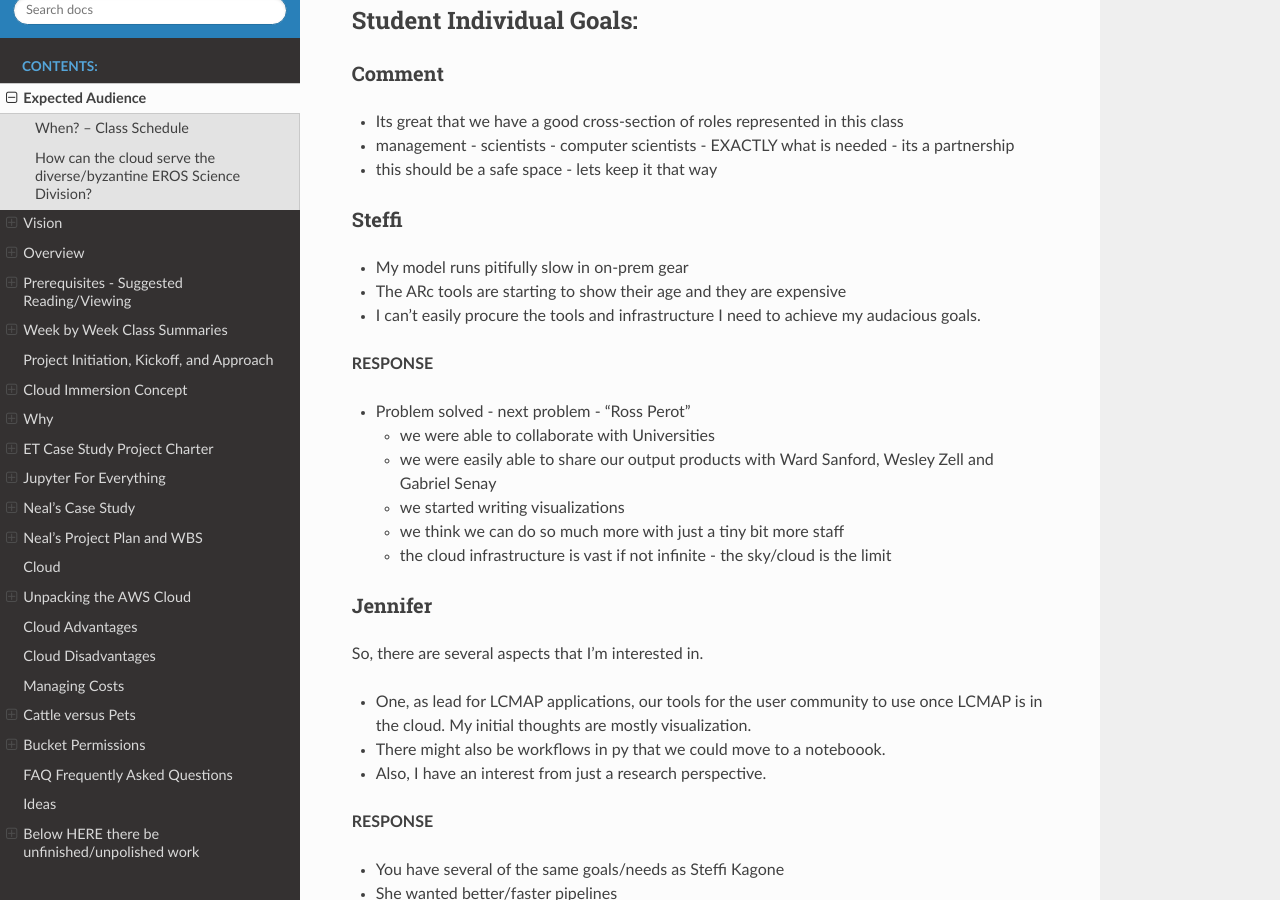
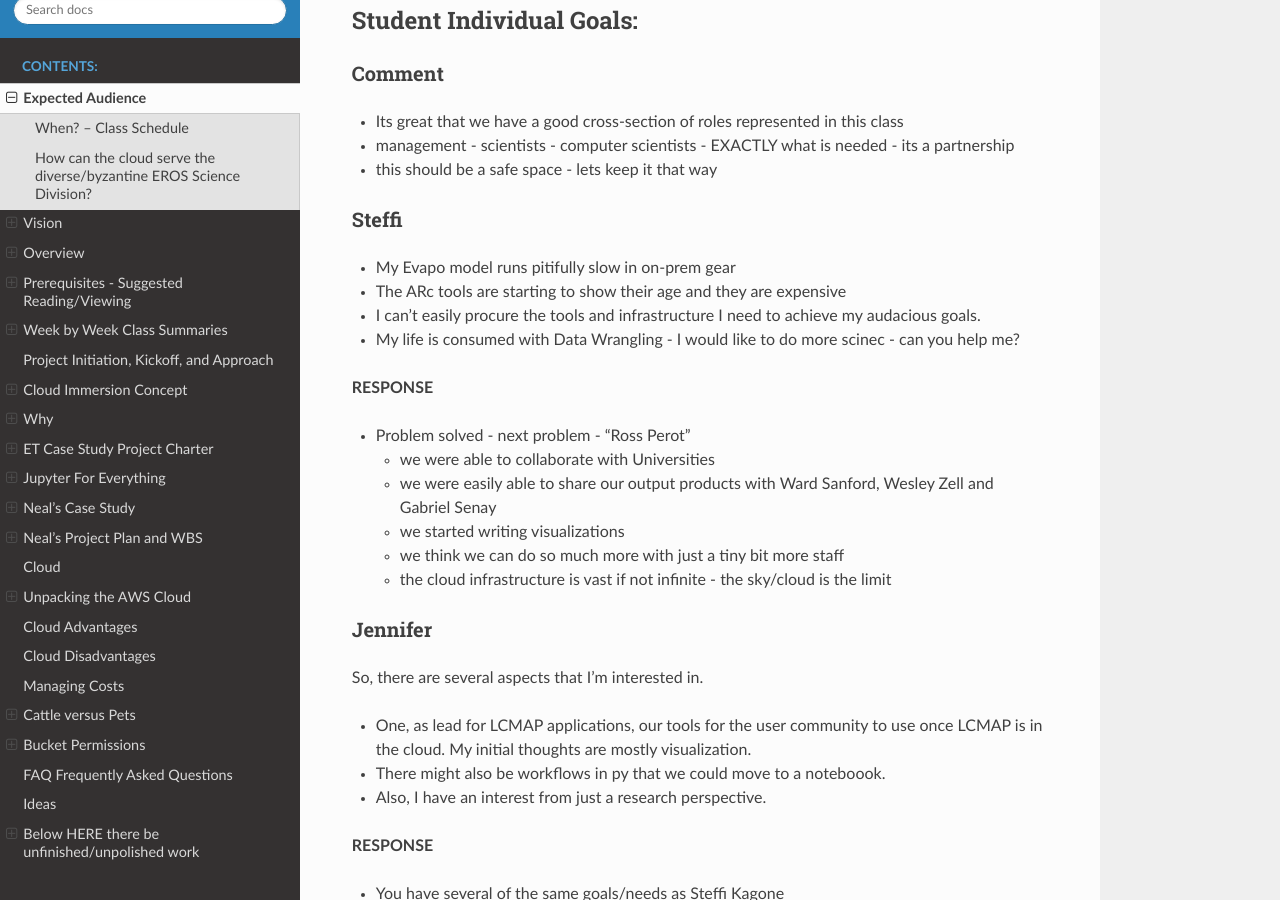
Before and after one commit to tonybutzer/harmony, a Sphinx documentation site: the page built from documentation/source/00define_ET.md, in a window 1280 px wide and 900 px high, scrolled down 5259 px. Built offline with Sphinx 7.4.7 and the Read the Docs theme 2.0.0, drawn with Linux system fonts in a browser that asks for light colours; pages that are not in the unit, such as notebooks, are missing from menus.

Commit message:
automatic git update from Makefile

```diff
--- a/documentation/source/00define_ET.md
+++ b/documentation/source/00define_ET.md
@@ -211,9 +211,10 @@ Anthony, Michelle (Contractor) L
 - this should be a safe space - lets keep it that way
 
 ### Steffi
-- My model runs pitifully slow in on-prem gear
+- My Evapo model runs pitifully slow in on-prem gear
 - The ARc tools are starting to show their age and they are expensive
 - I can't easily procure the tools and infrastructure I need to achieve my audacious goals.
+- My life is consumed with Data Wrangling - I would like to do more scinec - can you help me?
 
 **RESPONSE**
 - Problem solved - next problem - "Ross Perot"
```
